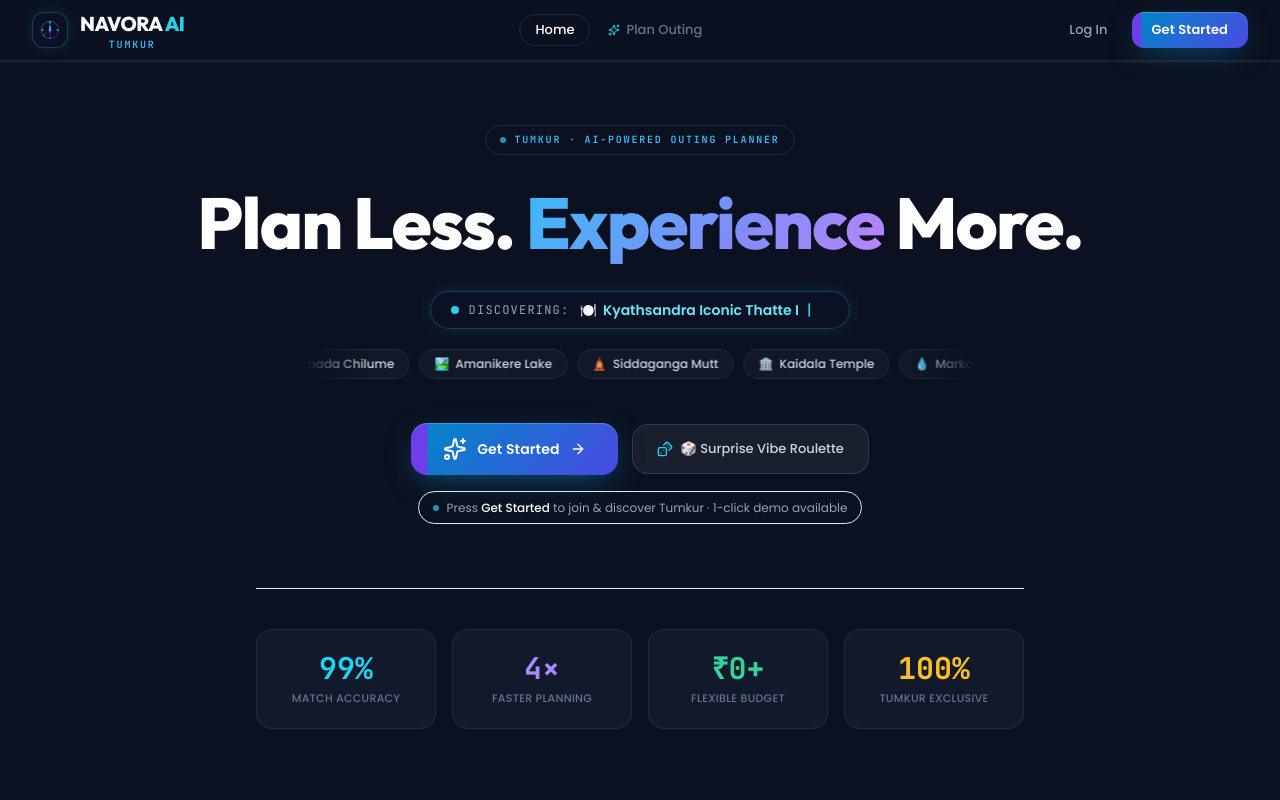
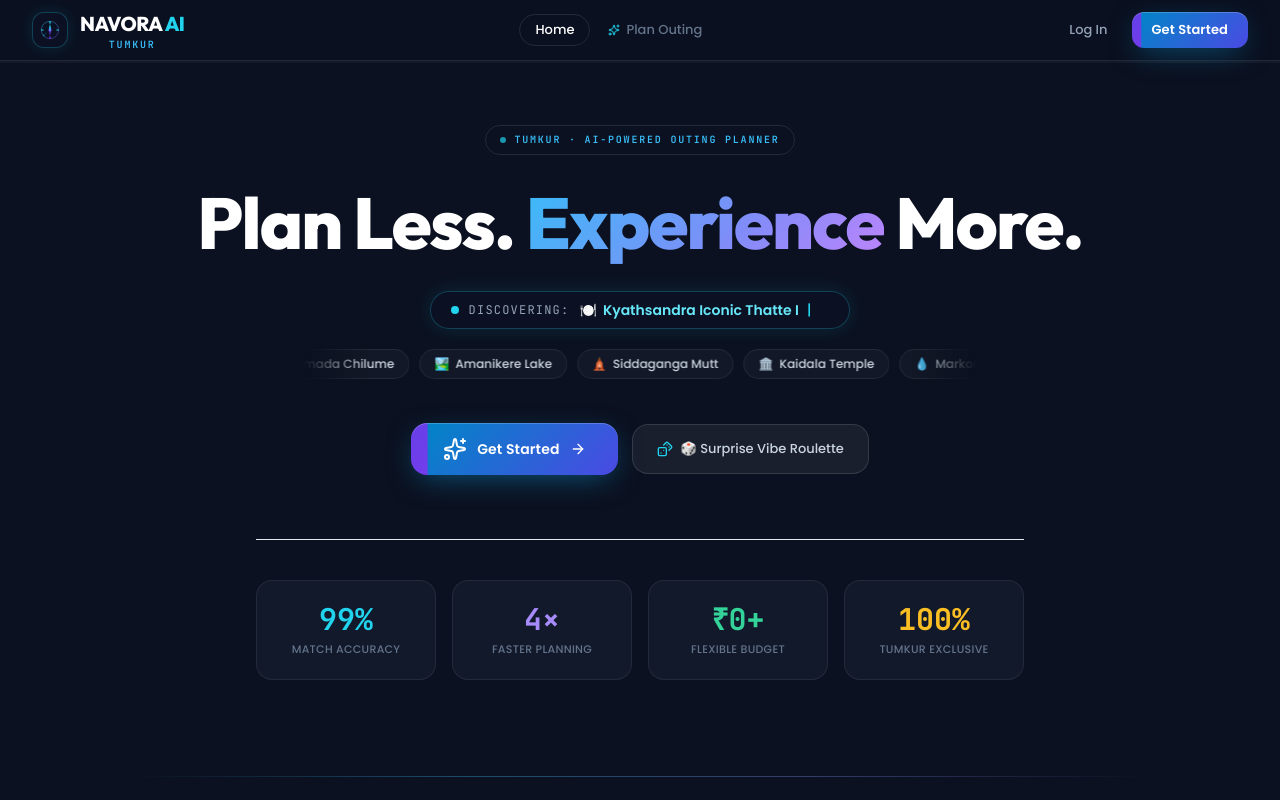
Before and after one commit to naveenpvg38-alt/navoraai, a React (Vite) app in the folder client/: page / in a window 1280 px wide. Shown: the top 800 px of the page. Built offline with nearby package versions, Linux system fonts and the light colour scheme.

Commit message:
fix: remove intrusive logged-in/logged-out status pill from hero, restore clean Get Started CTA

```diff
--- a/client/src/components/Home.jsx
+++ b/client/src/components/Home.jsx
@@ -241,19 +241,9 @@ export default function Home({ user, onGetStarted, onStartPlanning, onQuickTempl
               onClick={onGetStarted || onStartPlanning}
               className="btn-primary text-[15px] !py-3.5 !px-8 !rounded-2xl cursor-pointer group shadow-glow-sm hover:shadow-glow-md transition-all"
             >
-              {user ? (
-                <>
-                  <Compass className="w-4.5 h-4.5 text-cyan-300 group-hover:rotate-45 transition-transform duration-300" />
-                  <span>Discover Website</span>
-                  <ArrowRight className="w-4 h-4 group-hover:translate-x-1 transition-transform" />
-                </>
-              ) : (
-                <>
-                  <Sparkles className="w-4.5 h-4.5 group-hover:scale-110 transition-transform" />
-                  <span>Get Started</span>
-                  <ArrowRight className="w-4 h-4 group-hover:translate-x-1 transition-transform" />
-                </>
-              )}
+              <Sparkles className="w-4.5 h-4.5 group-hover:scale-110 transition-transform" />
+              <span>Get Started</span>
+              <ArrowRight className="w-4 h-4 group-hover:translate-x-1 transition-transform" />
             </button>
             <button
               onClick={() => setShowRoulette(true)}
@@ -262,21 +252,6 @@ export default function Home({ user, onGetStarted, onStartPlanning, onQuickTempl
               <Dices className="w-4 h-4 text-cyan-400 group-hover:rotate-180 transition-transform duration-500" />
               <span>🎲 Surprise Vibe Roulette</span>
             </button>
-          </div>
-
-          {/* User Pathway Status Indicator */}
-          <div className="mt-4 text-[12px] flex items-center justify-center gap-2 animate-fade-up">
-            {user ? (
-              <div className="inline-flex items-center gap-2 px-3.5 py-1.5 rounded-full bg-cyan-500/10 border border-cyan-500/20 text-cyan-300">
-                <span className="w-1.5 h-1.5 rounded-full bg-emerald-400 animate-pulse" />
-                <span>Logged in as <strong className="text-white font-medium">{user.name || user.email}</strong> · Direct access to AI Outing Planner</span>
-              </div>
-            ) : (
-              <div className="inline-flex items-center gap-2 px-3.5 py-1.5 rounded-full bg-white/4 border border-white/8 text-slate-400">
-                <span className="w-1.5 h-1.5 rounded-full bg-cyan-400 animate-pulse-glow" />
-                <span>Press <strong className="text-white font-medium">Get Started</strong> to join & discover Tumkur · 1-click demo available</span>
-              </div>
-            )}
           </div>
 
           {/* Stats row */}
```
